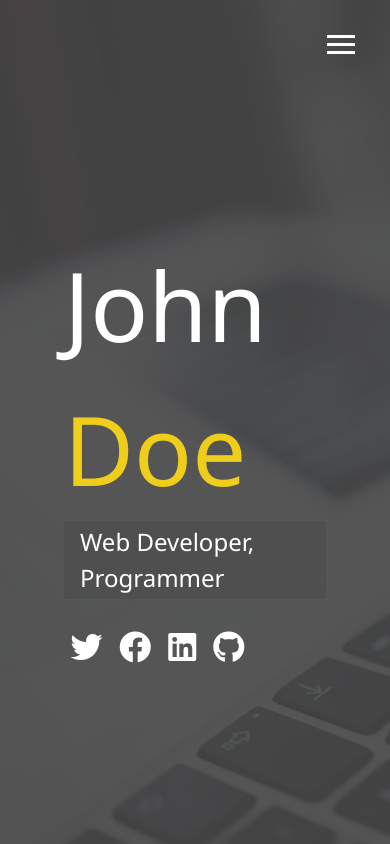
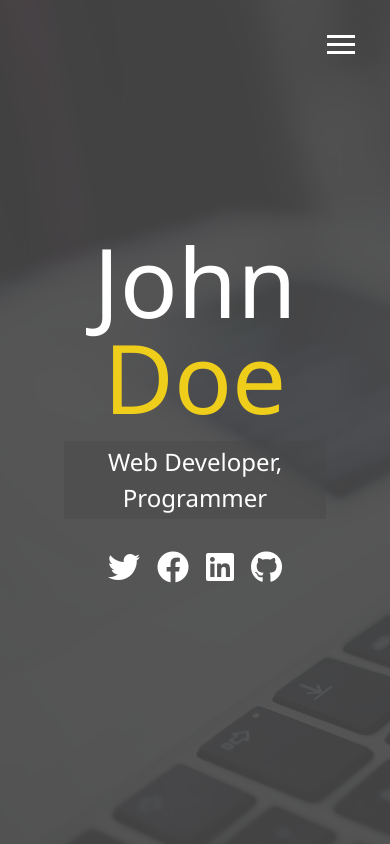
Before and after one commit to rober95/responsive_portoflio, a website: page dist/index.html in a window 390 px wide. Drawn offline with Linux system fonts and the light colour scheme.

Commit message:
Added media queries and made menu overlay responsive

```diff
--- a/scss/_config.scss
+++ b/scss/_config.scss
@@ -28,3 +28,28 @@ $background-opacity: 0.9;
     }
   }
 }
+
+// Media Query Mixins
+@mixin mediaSm {
+  @media screen and (max-width: 500px) {
+    @content;
+  }
+}
+
+@mixin mediaMd {
+  @media screen and (max-width: 768px) {
+    @content;
+  }
+}
+
+@mixin mediaLg {
+  @media screen and (min-width: 769px) and (max-width: 1170px) {
+    @content;
+  }
+}
+
+@mixin mediaXl {
+  @media screen and (min-width: 1171px) {
+    @content;
+  }
+}
--- /dev/null
+++ b/scss/_mobile.scss
@@ -0,0 +1,55 @@
+// Widescreens
+@include mediaXl {
+}
+
+// Desktops & Laptops
+@include mediaLg {
+}
+
+// Tablets & Small Laptops
+@include mediaMd {
+  main {
+    align-items: center;
+    text-align: center;
+
+    .lg-heading {
+      line-height: 1;
+      margin-bottom: 1rem;
+    }
+  }
+
+  ul.menu-nav,
+  div.menu-branding {
+    float: none;
+    width: 100%;
+    min-height: 0;
+
+    &.show {
+      transform: translate3d(0, 0, 0);
+    }
+  }
+
+  .menu-nav {
+    height: 75vh;
+    transform: translate3d(-100%, 0, 0);
+    font-size: 1.5rem;
+  }
+
+  .menu-branding {
+    height: 25vh;
+    transform: translate3d(100%, 0, 0);
+
+    .portrait {
+      background: url("../img/portrait_small.jpg");
+      width: 150px;
+      height: 150px;
+    }
+  }
+}
+
+// Smartphones
+@include mediaSm {
+  main#home h1 {
+    margin-top: 10vh;
+  }
+}
--- a/scss/main.scss
+++ b/scss/main.scss
@@ -1,5 +1,6 @@
 @import "config";
 @import "menu";
+@import "mobile";
 
 * {
   box-sizing: border-box;
```
Also changed, not shown: dist/css/main.css.
